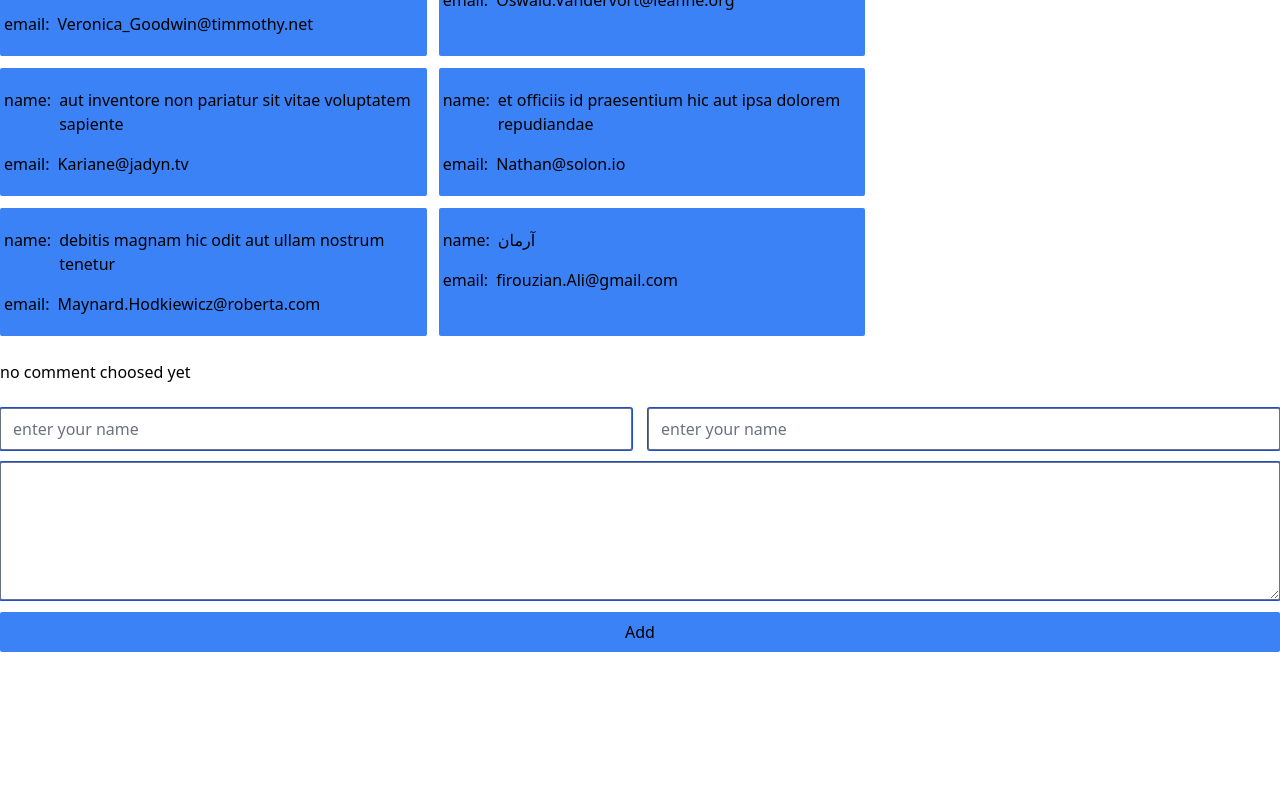
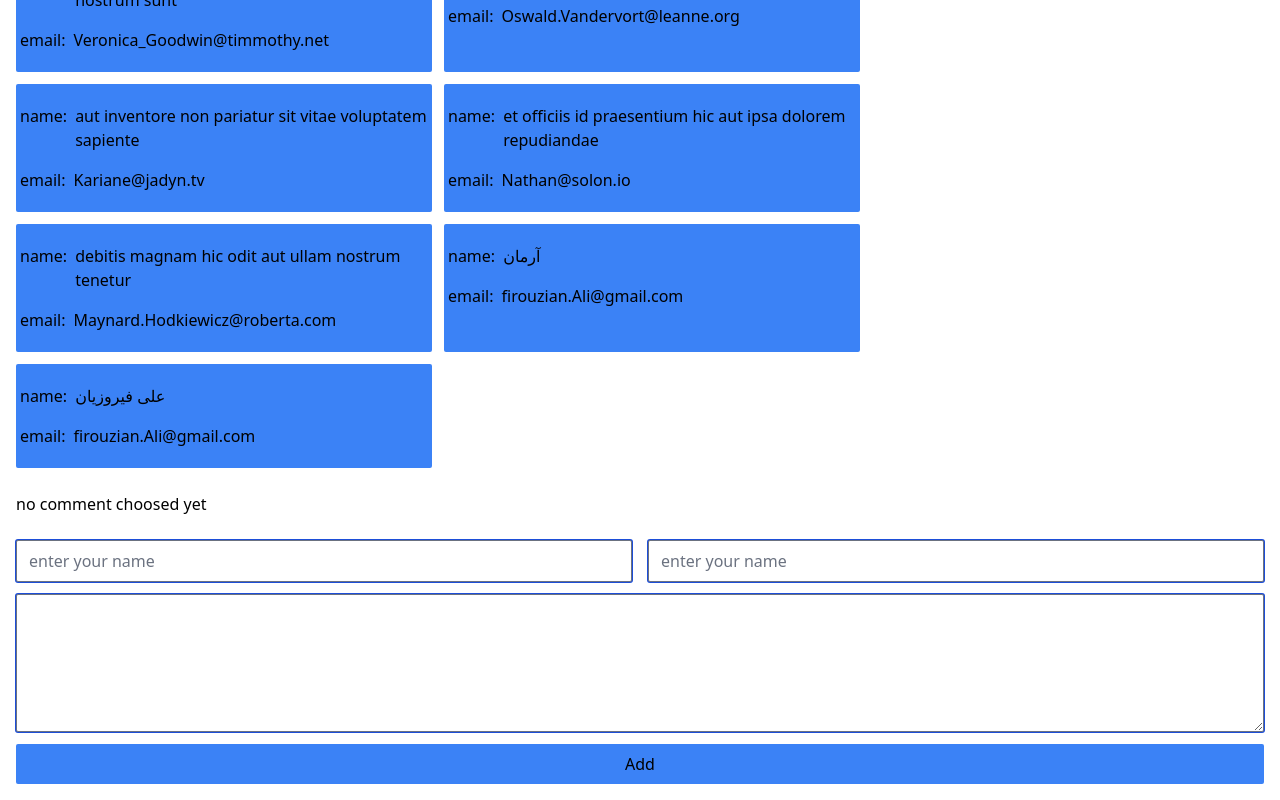
Before and after one commit to Arman-Abbasian/comment_app, a React (Create React App) app: page / in a window 1280 px wide. Shown: the part 700-1500 px from the top of the page. Before the commit the page ends 1352 px from the top, so only its background shows below. Built offline with nearby package versions, Linux system fonts and the light colour scheme; data requests are answered from the project's data file.

Commit message:
finish the FullComment component

```diff
--- a/db.json
+++ b/db.json
@@ -95,6 +95,12 @@
       "email": "firouzian.Ali@gmail.com",
       "body": "dsfsfsfsfs",
       "id": 16
+    },
+    {
+      "name": "علی فیروزیان",
+      "email": "firouzian.Ali@gmail.com",
+      "body": "این مطلب بسیار مفید بود",
+      "id": 17
     }
   ]
 }
--- a/src/components/FullComment.jsx
+++ b/src/components/FullComment.jsx
@@ -5,24 +5,22 @@ import { AiOutlineDelete } from "react-icons/ai";
 import { toast } from "react-toastify";
 
 const FullComments = ({name,email,body,commentId}) => {
-    const [clickedCommentId,setClickedCommentId]=useState(commentId);
     const [clickedComment,setClickedComment]=useState(null);
     const [loading,setLoading]=useState(true);
     const [error,setError]=useState(null);
 
     useEffect(()=>{
-        if(clickedCommentId){
+        if(commentId){
             axios.get(`http://localhost:4000/comments/${commentId}`)
             .then(res=>{
                 setClickedComment(res.data);
+                setLoading(false)
                 console.log(clickedComment)
             })
             .catch(err=>toast.error(err.message))
         }
     },[commentId]);
-    console.log(clickedCommentId)
-
-    if(!clickedCommentId) return <p>no comment choosed yet</p>
+    if(!commentId) return <p>no comment choosed yet</p>
     if (loading) return <p>loading ...</p>
     if (error) return <p>{error.message}</p>
 
--- a/src/container/Disscussion.jsx
+++ b/src/container/Disscussion.jsx
@@ -36,7 +36,7 @@ const clickHandler=(id)=>{
        if (loading) return <p>loading ...</p>
        if (error) return <p>{error.message}</p>
     return (
-        <div className="flex flex-col gap-6">
+        <div className="flex flex-col gap-6 p-4">
             <CommentList comments={comments} clickHandler={clickHandler} commentId={commentId}  />
             <FullComments commentId={commentId} />
             <NewComment setComments={setComments} />
```
